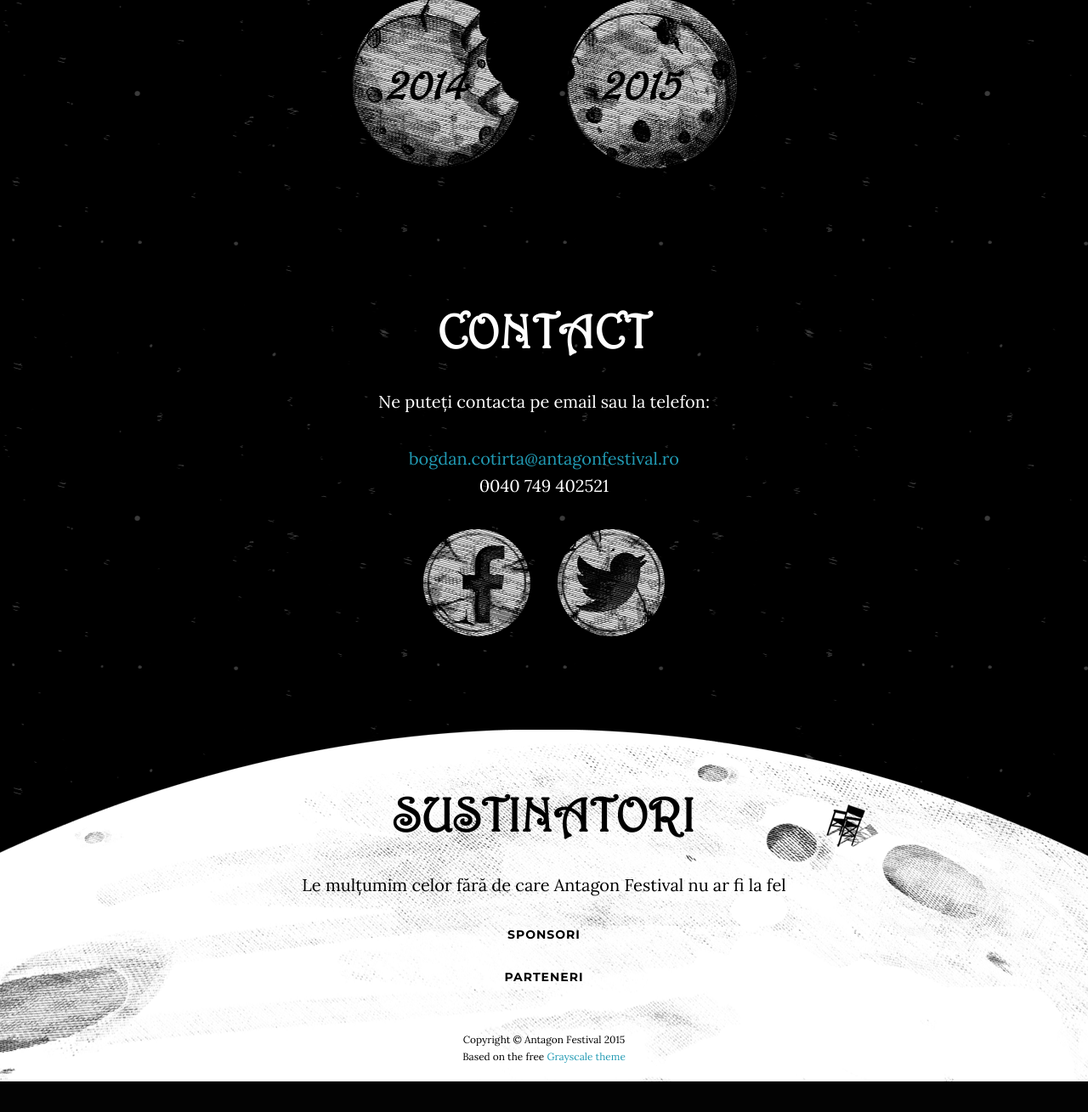
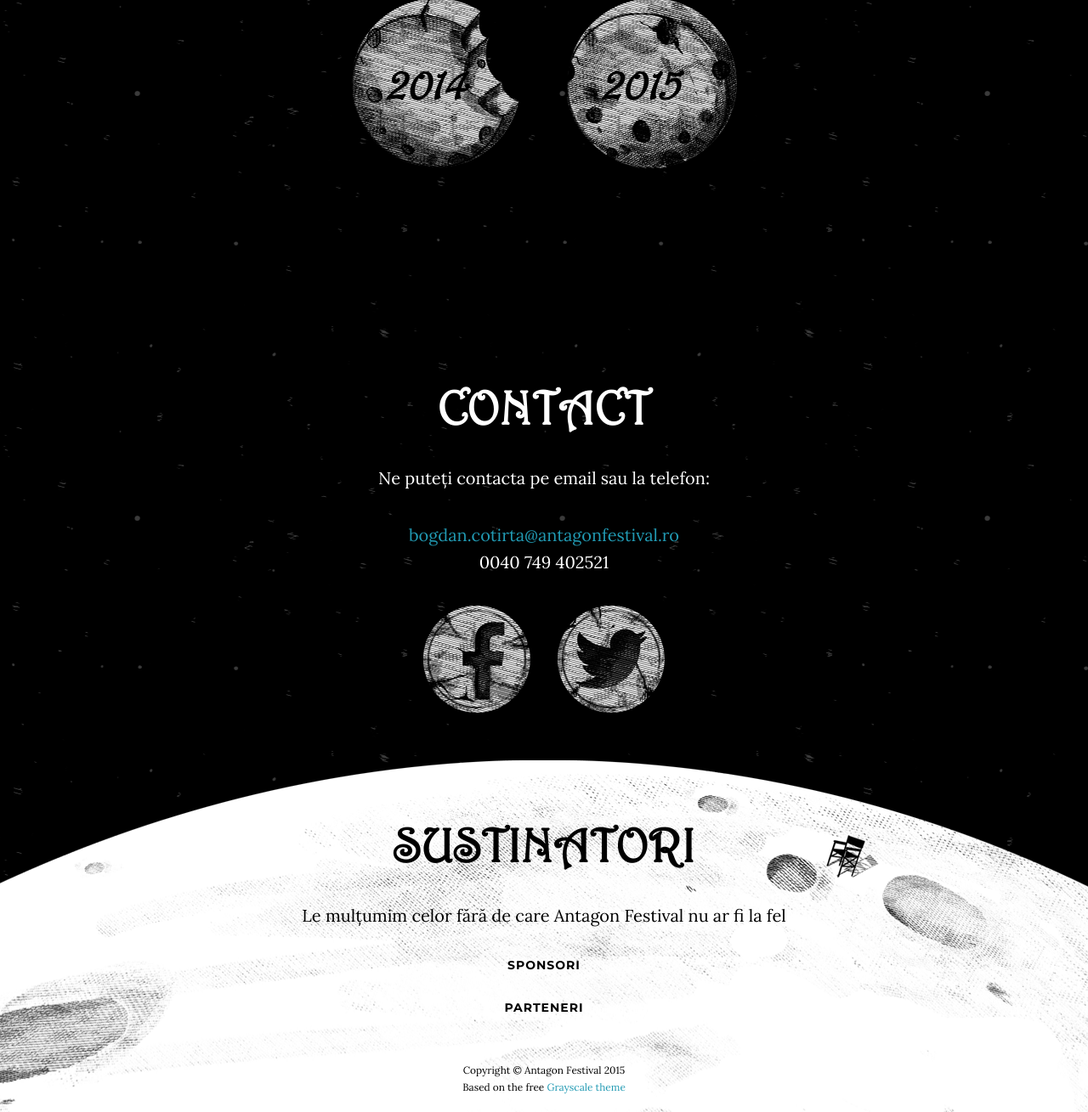
Before and after one commit to andreipfeiffer/antagon2015, a PHP site: page / in a window 1280 px wide. Shown: the part 3953-5262 px from the top of the page at 85% size. Before the commit the page ends 5226 px from the top, so only its background shows below. Run offline with PHP 8.4, Linux system fonts and the light colour scheme.

Commit message:
Fix contact spacing

```diff
--- a/css/grayscale.css
+++ b/css/grayscale.css
@@ -248,13 +248,6 @@ a:focus {
     padding-top: 8em;
 }
 
-.contact-section {
-    width: 100%;
-    padding: 50px 0;
-    margin: 0;
-    margin-top: 4em;
-}
-
 .echipa {
     margin: 0 10%;
 }
--- a/index.php
+++ b/index.php
@@ -275,9 +275,7 @@ switch ($date) {
     </section>
 
     <!-- Contact Section -->
-    <section id="contact" class="text-center">
-        <div class="contact-section">
-            <div class="container">
+    <section id="contact" class="container content-section text-center">
         <div class="row">
             <div class="col-lg-8 col-lg-offset-2">
                 <h2>Contact</h2>
@@ -289,11 +287,6 @@ switch ($date) {
                 <div class="social-buttons">
                     <a href="https://www.facebook.com/antagonfestival" class="facebook">Facebook</a>
                     <a href="https://twitter.com/antagonfestival" class="twitter">Twitter</a>
-                        </div>
-                        <br>
-                        <br>
-                        <br>
-                    </div>
                 </div>
             </div>
         </div>
```
Lines whose indentation alone changed are shown as unchanged.
